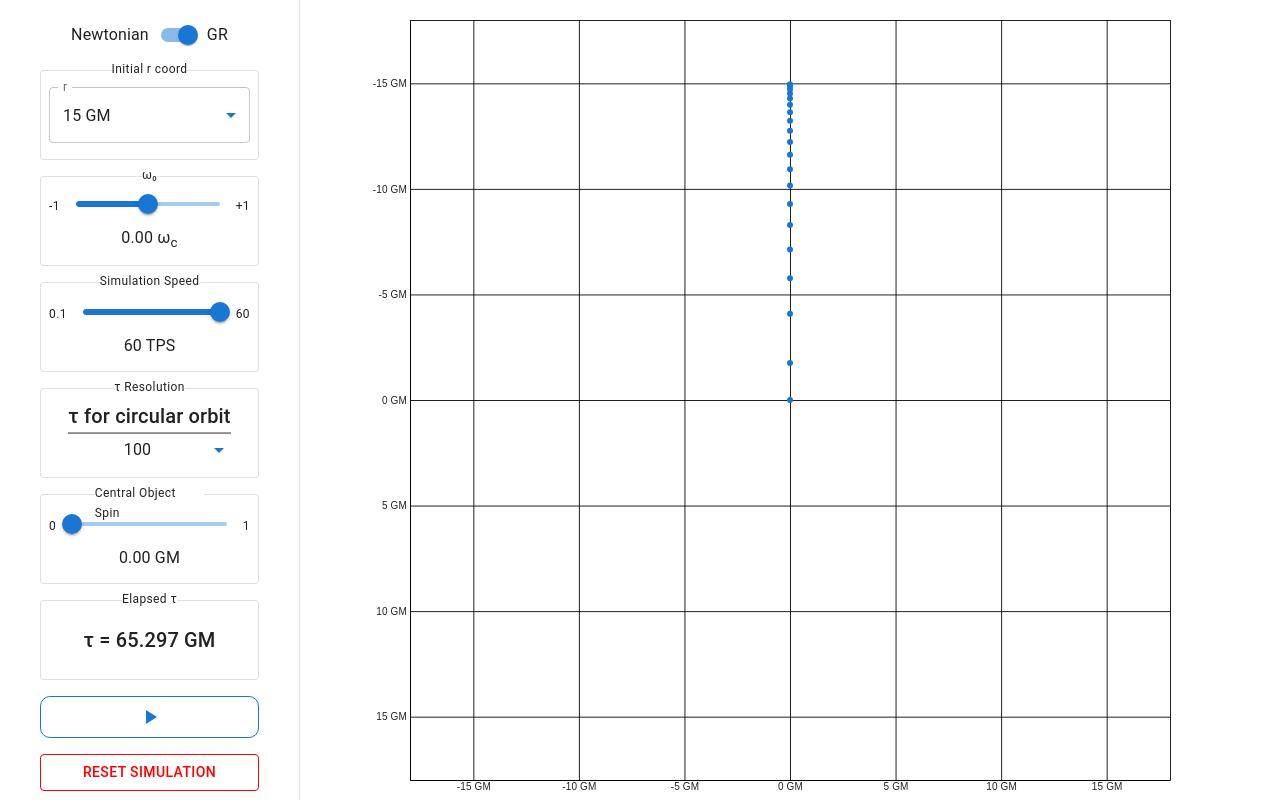
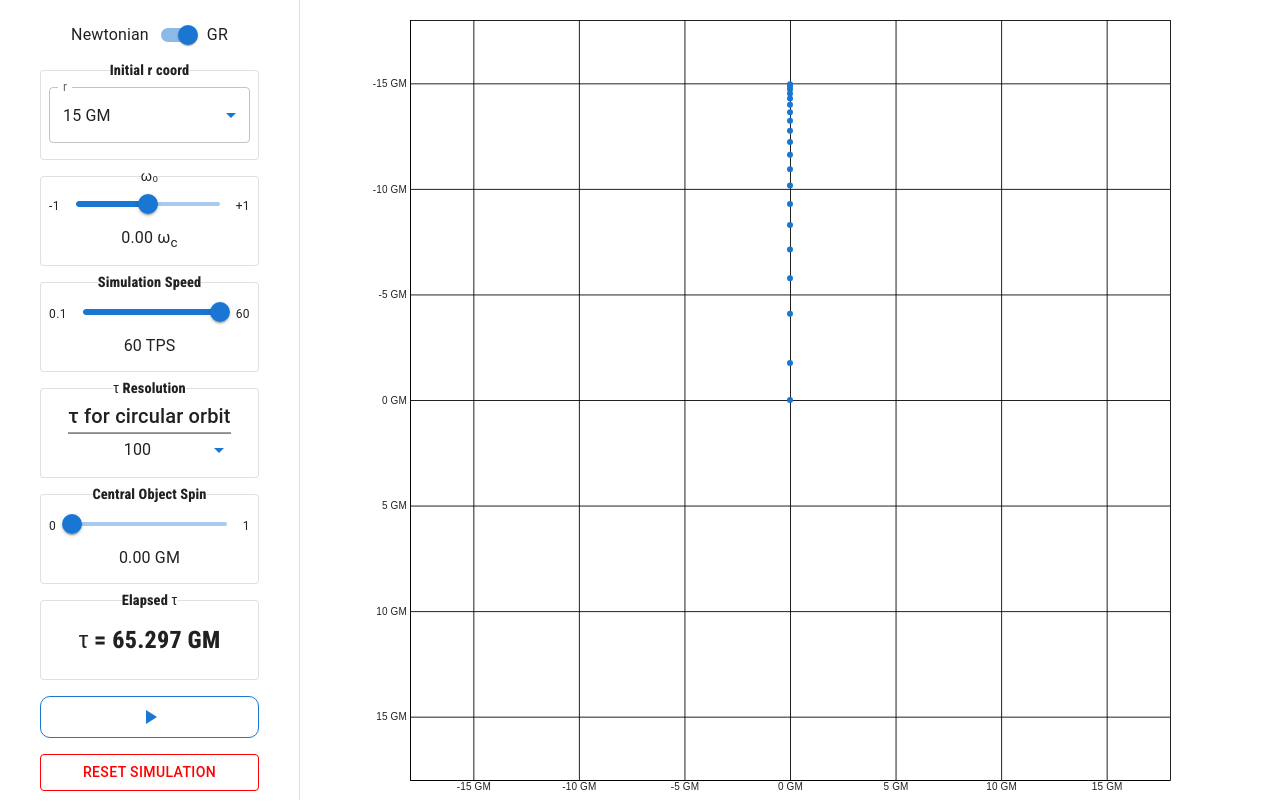
Before and after one commit to sagesanto/gr_bh_orbits, a React (Create React App) app: page / in a window 1280 px wide. Built offline with nearby package versions, Linux system fonts and the light colour scheme.

Commit message:
styles????

```diff
--- a/src/App.js
+++ b/src/App.js
@@ -34,7 +34,7 @@ function logProfile(id, phase, actualTime, baseTime, startTime, commitTime) {
 function LabeledBox({ label, height=90, children }) {
   return (
     <Box sx={{ position: 'relative', width: '100%', height: `${height}px`, m: 1, display: 'flex', justifyContent: 'center', alignItems: 'center' }}>
-      <Typography variant="caption" sx={{ position: 'absolute', top: -10, left: '50%', transform: 'translateX(-50%)', backgroundColor: '#fff', px: 0.01 }}>
+      <Typography variant="caption" fontFamily={"'Roboto Condensed', sans-serif "} fontSize={"0.9rem"} lineHeight={1.5} letterSpacing={"0.00938em"} sx={{ position: 'absolute', top: -10, left: '50%', transform: 'translateX(-50%)', backgroundColor: '#fff', px: 0.01, textAlign: 'center',  whiteSpace: 'nowrap' }}>
         {label}
       </Typography>
       <Card variant="outlined" sx={{ width: '100%', height: '100%', p: 1, display: 'flex', justifyContent: 'center', alignItems: 'center' }}>
@@ -144,7 +144,6 @@ function App(props) {
         <Box sx = {{flexGrow: 1, height: '100vh'}}>
           <PlotManager/>
         </Box>
-
     </Box>
   )
 }
--- a/src/components/ProperTimeDisplay.js
+++ b/src/components/ProperTimeDisplay.js
@@ -8,7 +8,7 @@ export default function ProperTimeDisplay() {
     const properTime = useSelector((state) => state.properTime.value)
     return (
     <Box>
-        <Typography align="center" variant="h6">τ = {properTime.toFixed(3)} GM</Typography>
+        <Typography align="center" variant="h6" fontFamily={"'Roboto Condensed', sans-serif "} fontSize={"1.5rem"} lineHeight={1.5} letterSpacing={"0.00938em"} >τ = {properTime.toFixed(3)} GM</Typography>
     </Box>
     )
 }
```
Lines whose indentation alone changed are shown as unchanged.
